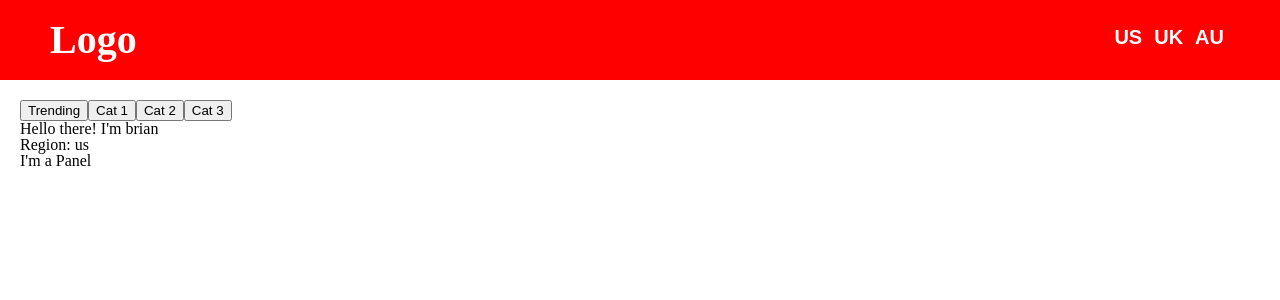
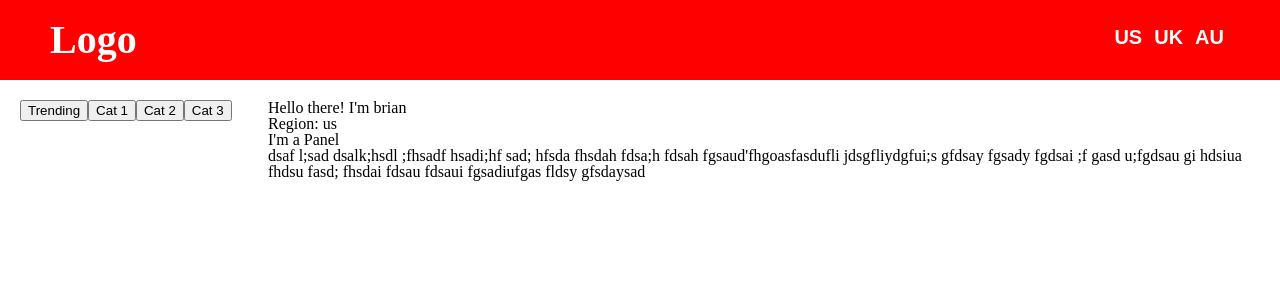
Before and after one commit to jquach12/trendy, a React (Create React App) app in the folder laHacks2k19/client/: page / in a window 1280 px wide. Shown: the top 300 px of the page. Built offline with nearby package versions, Linux system fonts and the light colour scheme.

Commit message:
Added flex to split into 2 columns

```diff
--- a/laHacks2k19/client/src/App.css
+++ b/laHacks2k19/client/src/App.css
@@ -49,5 +49,15 @@ table {
 
 .main {
 	padding: 20px;
-	flex: 1 2;
+	display: flex;
 }
+
+.sidenav {
+	flex: 1;
+	float: left;
+}
+
+.panels {
+	flex: 4;
+	float: left;
+}
--- a/laHacks2k19/client/src/App.js
+++ b/laHacks2k19/client/src/App.js
@@ -31,14 +31,21 @@ class App extends Component {
       <div className="App">
         <NavBar changeRegion={this.changeRegion}/>
         <div className="main">
+          <div className="sidenav">
+
           <SideNav
             selectCategory={this.selectCategory}
             selectTrending={this.selectTrending}
+
           />
-          {this.state.isCat
-            ? <Category />
-            : <Topic region = {this.state.region} />
-          }
+          </div>
+          <div className="panels">
+            {this.state.isCat
+              ? <Category />
+              : <Topic region = {this.state.region} />
+            }
+          dsaf l;sad dsalk;hsdl ;fhsadf hsadi;hf sad; hfsda fhsdah fdsa;h fdsah fgsaud'fhgoasfasdufli jdsgfliydgfui;s gfdsay fgsady fgdsai ;f gasd u;fgdsau gi hdsiua fhdsu fasd; fhsdai fdsau fdsaui fgsadiufgas fldsy gfsdaysad
+          </div>
         </div>
       </div>
     );
```
